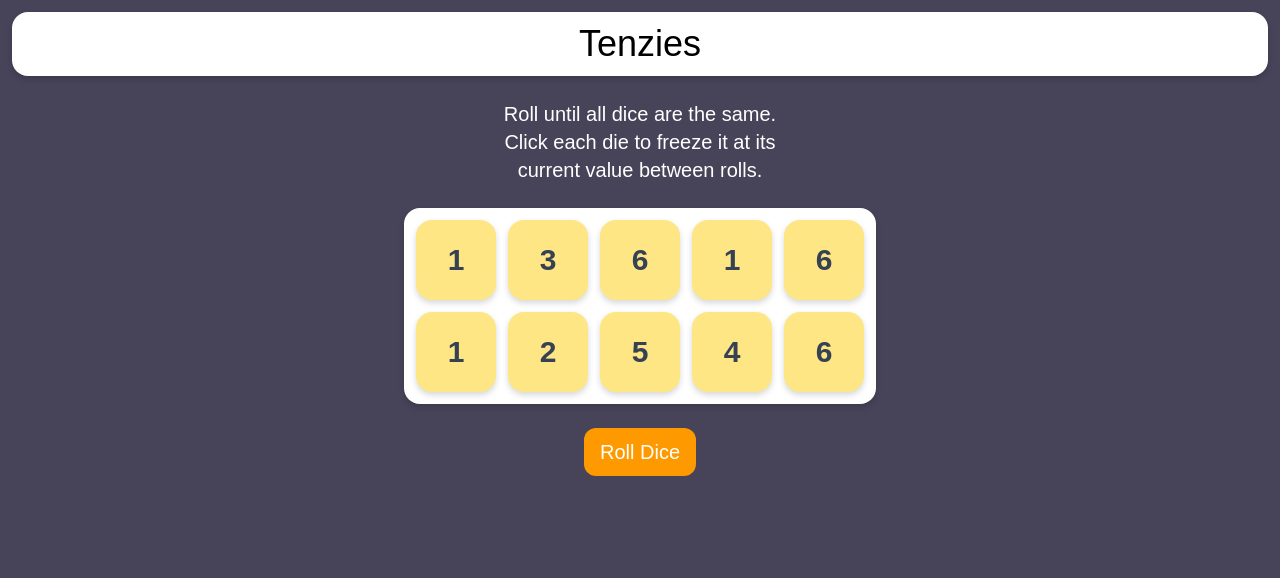
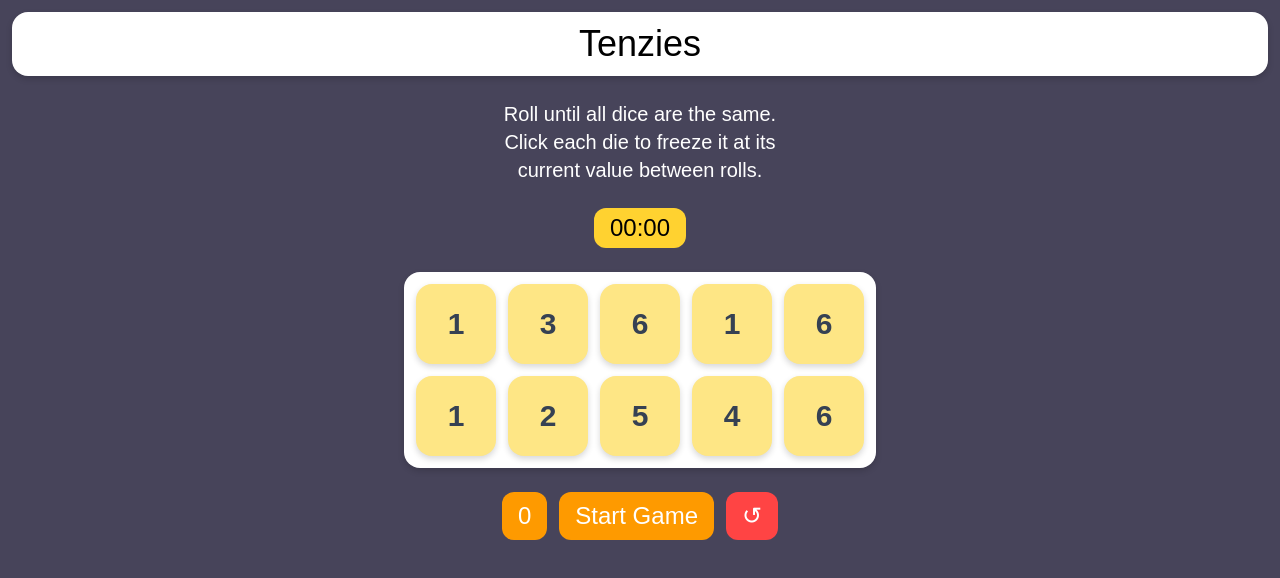
Before and after one commit to shubhamranwase/Tenzies, a React (Vite) app: page / in a window 1280 px wide. Shown: the top 578 px of the page. Built offline with nearby package versions, Linux system fonts and the light colour scheme; a web font is replaced by a local one.

Commit message:
Timer and Reset button added

```diff
--- a/src/Components/MainContent.jsx
+++ b/src/Components/MainContent.jsx
@@ -16,9 +16,16 @@ export default function MainContent() {
     }
 
     const [dice, setDice] = useState(() => generateAllNewDice())
+    const [gameStarted, setGameStarted] = useState(false)
+    const [rollCount, setRollCount] = useState(0)
 
     const gameWon = dice.every(die => die.isHeld) && dice.every(die => die.value === dice[0].value)
-    const buttonText = gameWon ? "New Game" : "Roll Dice"
+
+    const buttonText = gameWon ? "New Game" : gameStarted ? "Roll Dice" : "Start Game"
+
+    function count() {
+        setRollCount(prevCount => prevCount + 1)
+    }
 
     const buttonRef = useRef(null)
     useEffect(() => {
@@ -27,12 +34,42 @@ export default function MainContent() {
         }
     }, [gameWon])
 
+    const [seconds, setSeconds] = useState(0)
+    const [minutes, setMinutes] = useState(0)
+
+    useEffect(() => {
+        if (gameStarted && !gameWon) {
+            const timer = setInterval(() => {
+                setSeconds(prevSeconds => {
+                    if (prevSeconds === 59) {
+                        setMinutes(prevMinutes => prevMinutes + 1)
+                        return 0
+                    }
+                    return prevSeconds + 1
+                })
+            }, 1000)
+            return () => clearInterval(timer)
+        }
+    }, [gameStarted, gameWon])
+
     function rollDice() {
+        setGameStarted(true)
+        count()
         if (!gameWon) {
             setDice((oldDice) => oldDice.map((die) => die.isHeld ? die : { ...die, value: Math.ceil(Math.random() * 6) }))
         } else {
             setDice(() => generateAllNewDice())
+            setSeconds(0)
+            setMinutes(0)
         }
+    }
+
+    function Reset() {
+        setDice(() => generateAllNewDice())
+        setSeconds(0)
+        setMinutes(0)
+        setGameStarted(false)
+        setRollCount(0)
     }
 
     function hold(id) {
@@ -47,12 +84,18 @@ export default function MainContent() {
             {gameWon && <Confetti mode="fall" particleCount={50} colors={['#ff577f', '#ff884b']} />}
             <main className="flex flex-col justify-center items-center">
                 <p className="instructions text-white font-light text-xl w-80 h-30 text-center p-3">Roll until all dice are the same. Click each die to freeze it at its current value between rolls.</p>
-                <div className="container h-100 w-full mx-3 flex flex-col items-center">
+                <p className="timer rounded-xl bg-amber-300 w-fit h-10 px-4 text-2xl flex items-center justify-center">{minutes < 10 ? `0${minutes}` : minutes}:{seconds < 10 ? `0${seconds}` : seconds}</p>
+                <div className="container h-100 w-full mx-3 mt-6 flex flex-col items-center">
                     <div className="box p-3 bg-white rounded-2xl shadow-[0_3px_6px_rgba(0,0,0,0.16)] grid grid-cols-5 grid-rows-2 justify-items-center gap-3">
                         {diceElements}
                     </div>
-                    <button ref={buttonRef} className="w-fit h-12 font-medium bg-amber-500 hover:bg-amber-600 hover:scale-110 active:scale-95 active:bg-amber-700 transition duration-400 ease-in-out text-white text-xl py-2 px-4 rounded-xl mt-6 cursor-pointer"
-                        onClick={rollDice} >{buttonText}</button>
+                    <div className="buttons flex items-center justify-center gap-3">
+                        <p className="counter w-fit h-12 font-medium bg-amber-500 transition duration-400 ease-in-out text-white text-2xl py-2 px-4 rounded-xl mt-6 cursor-pointer">{rollCount}</p>
+                        <button ref={buttonRef} className="w-fit h-12 font-medium bg-amber-500 hover:bg-[rgb(255,140,0)] hover:scale-110 active:scale-95 active:bg-amber-600 transition duration-400 ease-in-out text-white text-2xl py-2 px-4 rounded-xl mt-6 cursor-pointer"
+                            onClick={rollDice} >{buttonText}</button>
+                        <button className="w-fit h-12 font-medium bg-[rgb(255,68,68)] hover:bg-red-500 hover:scale-110 active:scale-95 active:bg-red-700 transition duration-400 ease-in-out text-white text-2xl py-2 px-4 rounded-xl mt-6 cursor-pointer"
+                            onClick={Reset} >↺</button>
+                    </div>
                 </div>
             </main>
         </>
--- a/src/TailwindCSS/output.css
+++ b/src/TailwindCSS/output.css
@@ -7,8 +7,12 @@
       "Segoe UI Emoji", "Segoe UI Symbol", "Noto Color Emoji";
     --font-mono: ui-monospace, SFMono-Regular, Menlo, Monaco, Consolas, "Liberation Mono",
       "Courier New", monospace;
+    --color-red-400: oklch(70.4% 0.191 22.216);
+    --color-red-500: oklch(63.7% 0.237 25.331);
+    --color-red-600: oklch(57.7% 0.245 27.325);
+    --color-red-700: oklch(50.5% 0.213 27.518);
     --color-amber-200: oklch(92.4% 0.12 95.746);
-    --color-amber-400: oklch(82.8% 0.189 84.429);
+    --color-amber-300: oklch(87.9% 0.169 91.605);
     --color-amber-500: oklch(76.9% 0.188 70.08);
     --color-amber-600: oklch(66.6% 0.179 58.318);
     --color-amber-700: oklch(55.5% 0.163 48.998);
@@ -19,6 +23,8 @@
     --spacing: 0.25rem;
     --text-xl: 1.25rem;
     --text-xl--line-height: calc(1.75 / 1.25);
+    --text-2xl: 1.5rem;
+    --text-2xl--line-height: calc(2 / 1.5);
     --text-3xl: 1.875rem;
     --text-3xl--line-height: calc(2.25 / 1.875);
     --text-4xl: 2.25rem;
@@ -208,17 +214,8 @@
   .mx-3 {
     margin-inline: calc(var(--spacing) * 3);
   }
-  .mt-4 {
-    margin-top: calc(var(--spacing) * 4);
-  }
-  .mt-5 {
-    margin-top: calc(var(--spacing) * 5);
-  }
   .mt-6 {
     margin-top: calc(var(--spacing) * 6);
-  }
-  .mt-8 {
-    margin-top: calc(var(--spacing) * 8);
   }
   .flex {
     display: flex;
@@ -232,17 +229,14 @@
   .aspect-square {
     aspect-ratio: 1 / 1;
   }
+  .h-10 {
+    height: calc(var(--spacing) * 10);
+  }
   .h-12 {
     height: calc(var(--spacing) * 12);
   }
   .h-16 {
     height: calc(var(--spacing) * 16);
-  }
-  .h-20 {
-    height: calc(var(--spacing) * 20);
-  }
-  .h-25 {
-    height: calc(var(--spacing) * 25);
   }
   .h-30 {
     height: calc(var(--spacing) * 30);
@@ -250,23 +244,8 @@
   .h-100 {
     height: calc(var(--spacing) * 100);
   }
-  .h-fit {
-    height: fit-content;
-  }
-  .h-full {
-    height: 100%;
-  }
-  .w-20 {
-    width: calc(var(--spacing) * 20);
-  }
-  .w-32 {
-    width: calc(var(--spacing) * 32);
-  }
   .w-80 {
     width: calc(var(--spacing) * 80);
-  }
-  .w-120 {
-    width: calc(var(--spacing) * 120);
   }
   .w-fit {
     width: fit-content;
@@ -307,6 +286,9 @@
   .gap-3 {
     gap: calc(var(--spacing) * 3);
   }
+  .gap-6 {
+    gap: calc(var(--spacing) * 6);
+  }
   .rounded-2xl {
     border-radius: var(--radius-2xl);
   }
@@ -317,17 +299,38 @@
     border-style: var(--tw-border-style);
     border-width: 1px;
   }
+  .bg-\[rgb\(255\,56\,56\)\] {
+    background-color: rgb(255,56,56);
+  }
+  .bg-\[rgb\(255\,68\,68\)\] {
+    background-color: rgb(255,68,68);
+  }
+  .bg-\[rgba\(189\,61\,61\,0\.78\)\] {
+    background-color: rgba(189,61,61,0.78);
+  }
+  .bg-\[rgba\(245\,42\,42\,0\.69\)\] {
+    background-color: rgba(245,42,42,0.69);
+  }
+  .bg-\[rgba\(245\,42\,42\,0\.87\)\] {
+    background-color: rgba(245,42,42,0.87);
+  }
+  .bg-\[rgba\(255\,0\,0\,0\.5\)\] {
+    background-color: rgba(255,0,0,0.5);
+  }
   .bg-amber-200 {
     background-color: var(--color-amber-200);
   }
-  .bg-amber-400 {
-    background-color: var(--color-amber-400);
+  .bg-amber-300 {
+    background-color: var(--color-amber-300);
   }
   .bg-amber-500 {
     background-color: var(--color-amber-500);
   }
   .bg-green-400 {
     background-color: var(--color-green-400);
+  }
+  .bg-red-400 {
+    background-color: var(--color-red-400);
   }
   .bg-white {
     background-color: var(--color-white);
@@ -343,6 +346,10 @@
   }
   .text-center {
     text-align: center;
+  }
+  .text-2xl {
+    font-size: var(--text-2xl);
+    line-height: var(--tw-leading, var(--text-2xl--line-height));
   }
   .text-3xl {
     font-size: var(--text-3xl);
@@ -421,10 +428,38 @@
       }
     }
   }
+  .hover\:bg-\[rgb\(255\,140\,0\)\] {
+    &:hover {
+      @media (hover: hover) {
+        background-color: rgb(255,140,0);
+      }
+    }
+  }
   .hover\:bg-amber-600 {
     &:hover {
       @media (hover: hover) {
         background-color: var(--color-amber-600);
+      }
+    }
+  }
+  .hover\:bg-red-400 {
+    &:hover {
+      @media (hover: hover) {
+        background-color: var(--color-red-400);
+      }
+    }
+  }
+  .hover\:bg-red-500 {
+    &:hover {
+      @media (hover: hover) {
+        background-color: var(--color-red-500);
+      }
+    }
+  }
+  .hover\:bg-red-600 {
+    &:hover {
+      @media (hover: hover) {
+        background-color: var(--color-red-600);
       }
     }
   }
@@ -434,6 +469,11 @@
       --tw-scale-y: 95%;
       --tw-scale-z: 95%;
       scale: var(--tw-scale-x) var(--tw-scale-y);
+    }
+  }
+  .active\:bg-amber-600 {
+    &:active {
+      background-color: var(--color-amber-600);
     }
   }
   .active\:bg-amber-700 {
@@ -446,14 +486,9 @@
       background-color: var(--color-gray-300);
     }
   }
-  .md\:mx-10 {
-    @media (width >= 48rem) {
-      margin-inline: calc(var(--spacing) * 10);
-    }
-  }
-  .md\:h-16 {
-    @media (width >= 48rem) {
-      height: calc(var(--spacing) * 16);
+  .active\:bg-red-700 {
+    &:active {
+      background-color: var(--color-red-700);
     }
   }
   .lg\:h-20 {
--- a/src/main.jsx
+++ b/src/main.jsx
@@ -1,6 +1,5 @@
 import { createRoot } from "react-dom/client";
 import App from "./App";
-import "./main.css";
 
 const root = createRoot(document.getElementById("root"));
 root.render(
```
Also changed, not shown: src/main.css (deleted).
